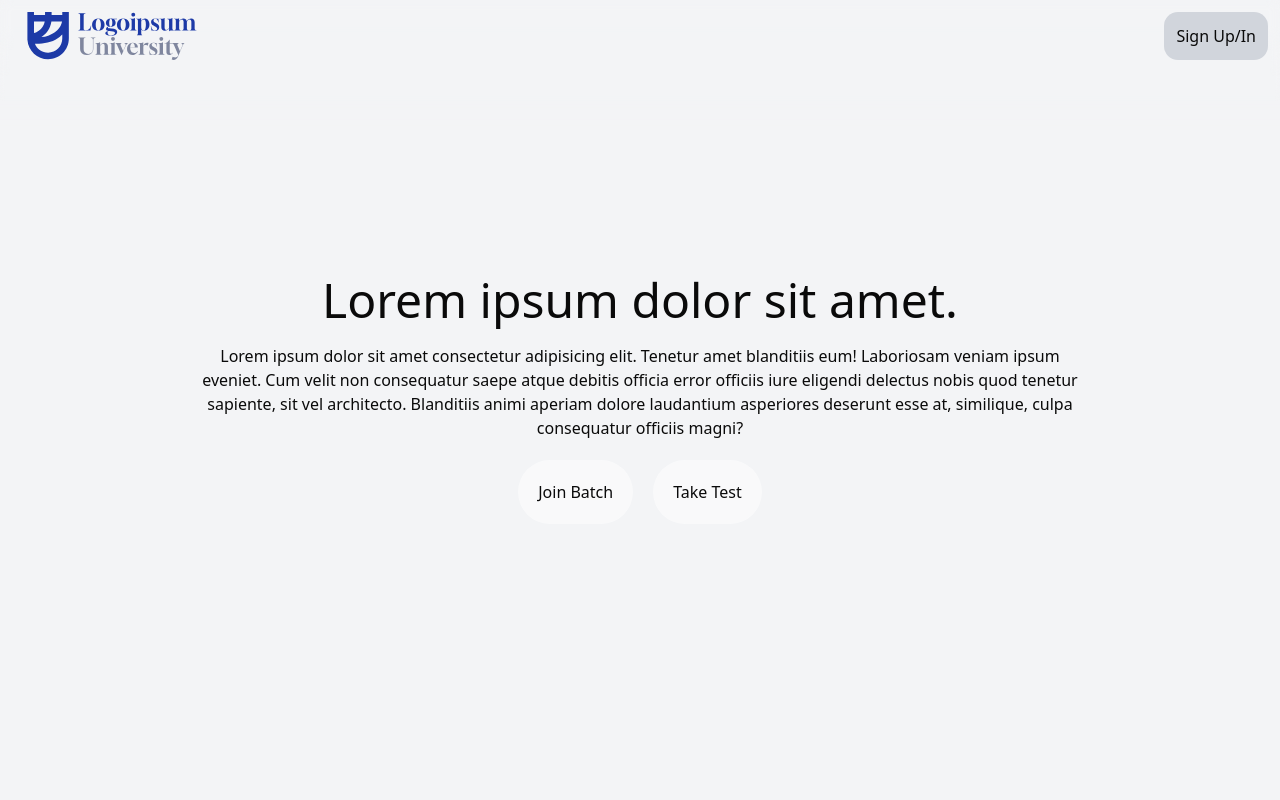
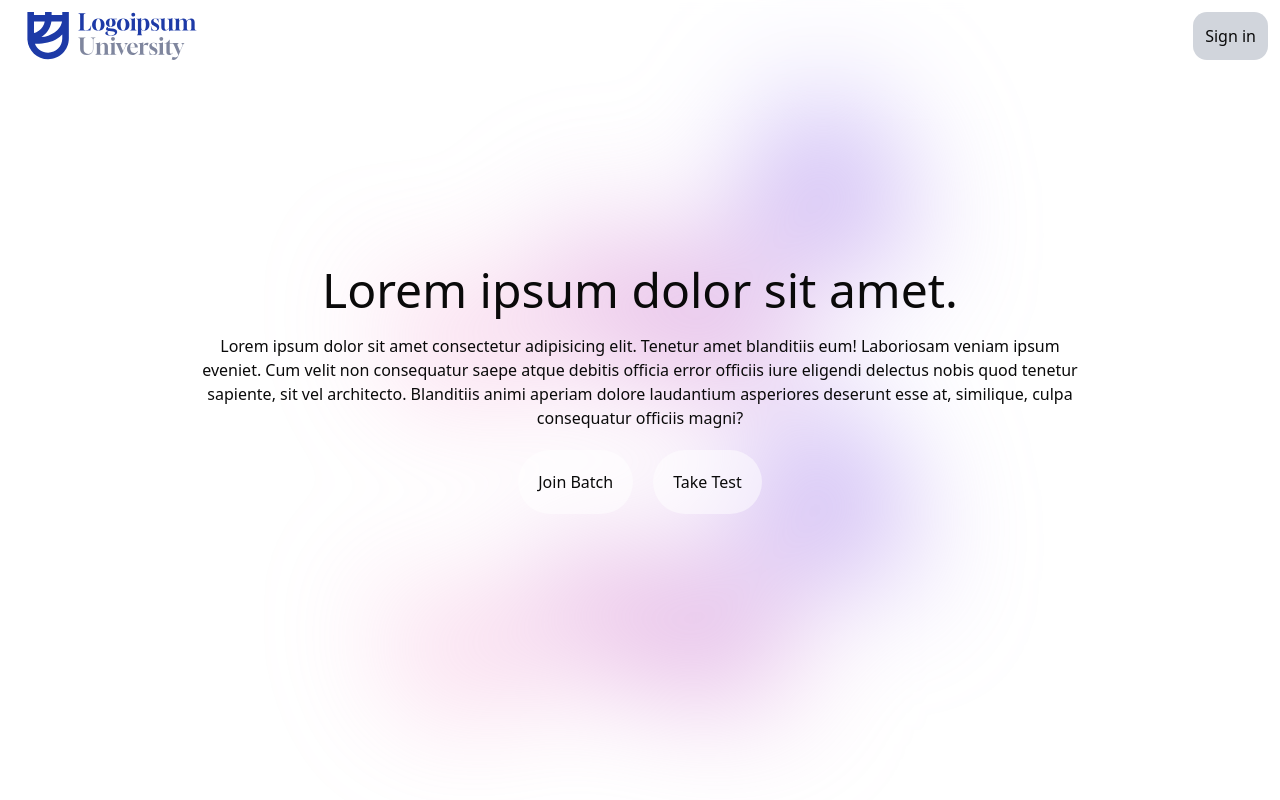
Before and after one commit to adityaBanka/first-next-app, a Next.js app: page / in a window 1280 px wide. Shown: the top 800 px of the page. Built offline with nearby package versions, Linux system fonts and the light colour scheme.

Commit message:
what a schewpid mistake and what an idiot who fixed it

```diff
--- a/src/app/(root)/page.tsx
+++ b/src/app/(root)/page.tsx
@@ -3,8 +3,7 @@ import SectionTwo from "@/components/SectionTwo";
 function Page() {
 
   return (
-    <div className="flex flex-col items-center justify-center bg-gray-100">
-
+    <div className="flex flex-col items-center justify-center">
       <SectionOne />
       <SectionTwo />
     </div>
--- /dev/null
+++ b/src/components/BGpoly.tsx
@@ -0,0 +1,25 @@
+function BGpoly() {
+    return (
+        <div
+            aria-hidden="true"
+            className="absolute transform-gpu -z-10 overflow-hidden blur-3xl pointer-events-none"
+        >
+            <div
+                style={{
+                    clipPath:
+                        'polygon(74.1% 44.1%, 100% 61.6%, 97.5% 26.9%, 85.5% 0.1%, 80.7% 2%, 72.5% 32.5%, 60.2% 62.4%, 52.4% 68.1%, 47.5% 58.3%, 45.2% 34.5%, 27.5% 76.7%, 0.1% 64.9%, 17.9% 100%, 27.6% 76.8%, 76.1% 97.7%, 74.1% 44.1%)',
+                }}
+                className="relative aspect-1155/678 lg:w-[33rem] w-[24rem] bg-linear-to-tr from-[#ff80b5] to-[#9089fc] opacity-75"
+            />
+            <div
+                style={{
+                    clipPath:
+                        'polygon(74.1% 44.1%, 100% 61.6%, 97.5% 26.9%, 85.5% 0.1%, 80.7% 2%, 72.5% 32.5%, 60.2% 62.4%, 52.4% 68.1%, 47.5% 58.3%, 45.2% 34.5%, 27.5% 76.7%, 0.1% 64.9%, 17.9% 100%, 27.6% 76.8%, 76.1% 97.7%, 74.1% 44.1%)',
+                }}
+                className="relative aspect-1155/678 bg-linear-to-tr from-[#ff80b5] to-[#9089fc] opacity-75"
+            />
+        </div>
+    )
+}
+
+export default BGpoly
--- a/src/components/Header.tsx
+++ b/src/components/Header.tsx
@@ -10,7 +10,7 @@ function Header() {
     const router = useRouter();
 
     return (
-        <div className="fixed w-full h-fit p-3 flex items-center justify-between">
+        <div className="fixed w-full h-fit z-50 p-3 flex items-center justify-between">
 
             <ProgressiveBlur
                 className="h-32 w-full absolute top-0 left-0 -z-10"
@@ -25,10 +25,10 @@ function Header() {
 
             <div className="flex items-center justify-center space-x-5">
                 <button
-                    onClick={() => router.push('/sign-up')}
+                    onClick={() => router.push('/sign-in')}
                     className="p-3 bg-gray-300 rounded-xl hover:bg-gray-400"
                 >
-                    Sign Up/In
+                    Sign in
                 </button>
             </div>
         </div>
--- a/src/components/SectionOne.tsx
+++ b/src/components/SectionOne.tsx
@@ -1,28 +1,32 @@
 "use client"
 import { useRouter } from 'next/navigation';
+import BGpoly from "@/components/BGpoly";
 function SectionOne() {
     const router = useRouter();
     return (
-        <div className='flex flex-col items-center justify-center h-screen w-full space-y-5'>
+        <div className='flex flex-col items-center justify-center min-h-screen w-full space-y-5'>
 
-            <h1 className='text-5xl text-center lg:px-50  px-10'>Lorem ipsum dolor sit amet.</h1>
+
+            <h1 className='text-5xl text-center lg:px-50 px-10'>Lorem ipsum dolor sit amet.</h1>
             <p className='text-center lg:px-50  px-10'>Lorem ipsum dolor sit amet consectetur adipisicing elit. Tenetur amet blanditiis eum! Laboriosam veniam ipsum eveniet. Cum velit non consequatur saepe atque debitis officia error officiis iure eligendi delectus nobis quod tenetur sapiente, sit vel architecto. Blanditiis animi aperiam dolore laudantium asperiores deserunt esse at, similique, culpa consequatur officiis magni?</p>
 
             <div className='space-x-5'>
                 <button
                     onClick={() => router.push('/sign-in')}
-                    className='bg-white/50 p-5 rounded-full'
+                    className='bg-white/50 p-5 rounded-full hover:bg-white/100 hover:scale-105 transition-all duration-100 ease-in-out'
                 >
                     Join Batch
                 </button>
                 <button
                     onClick={() => router.push('/sign-in')}
-                    className='bg-white/50 p-5 rounded-full'
+                    className='bg-white/50 p-5 rounded-full hover:bg-white/100 hover:scale-105 transition-all duration-100 ease-in-out'
                 >
                     Take Test
                 </button>
 
             </div>
+
+            <BGpoly />
         </div>
     )
 }
```
